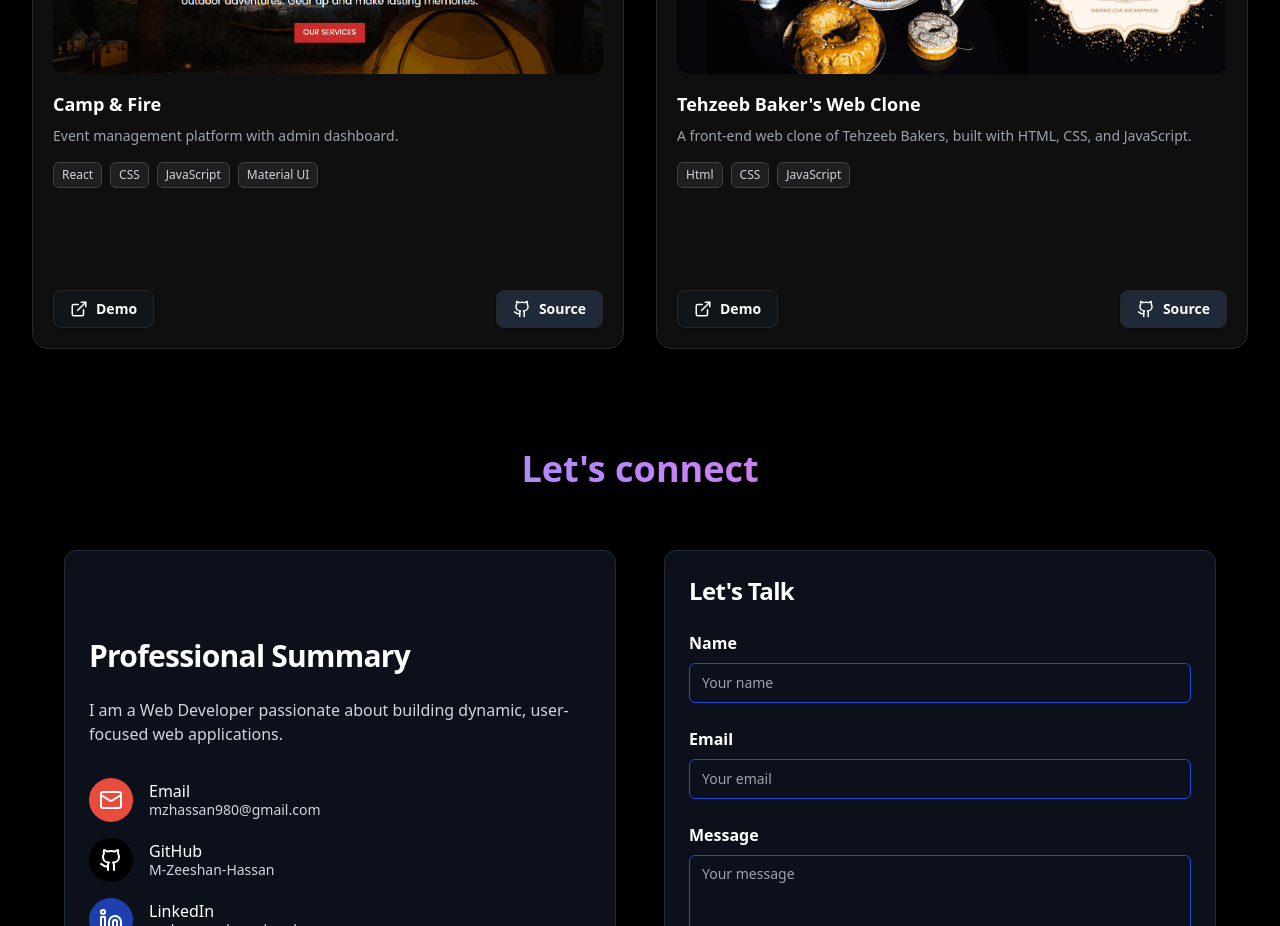
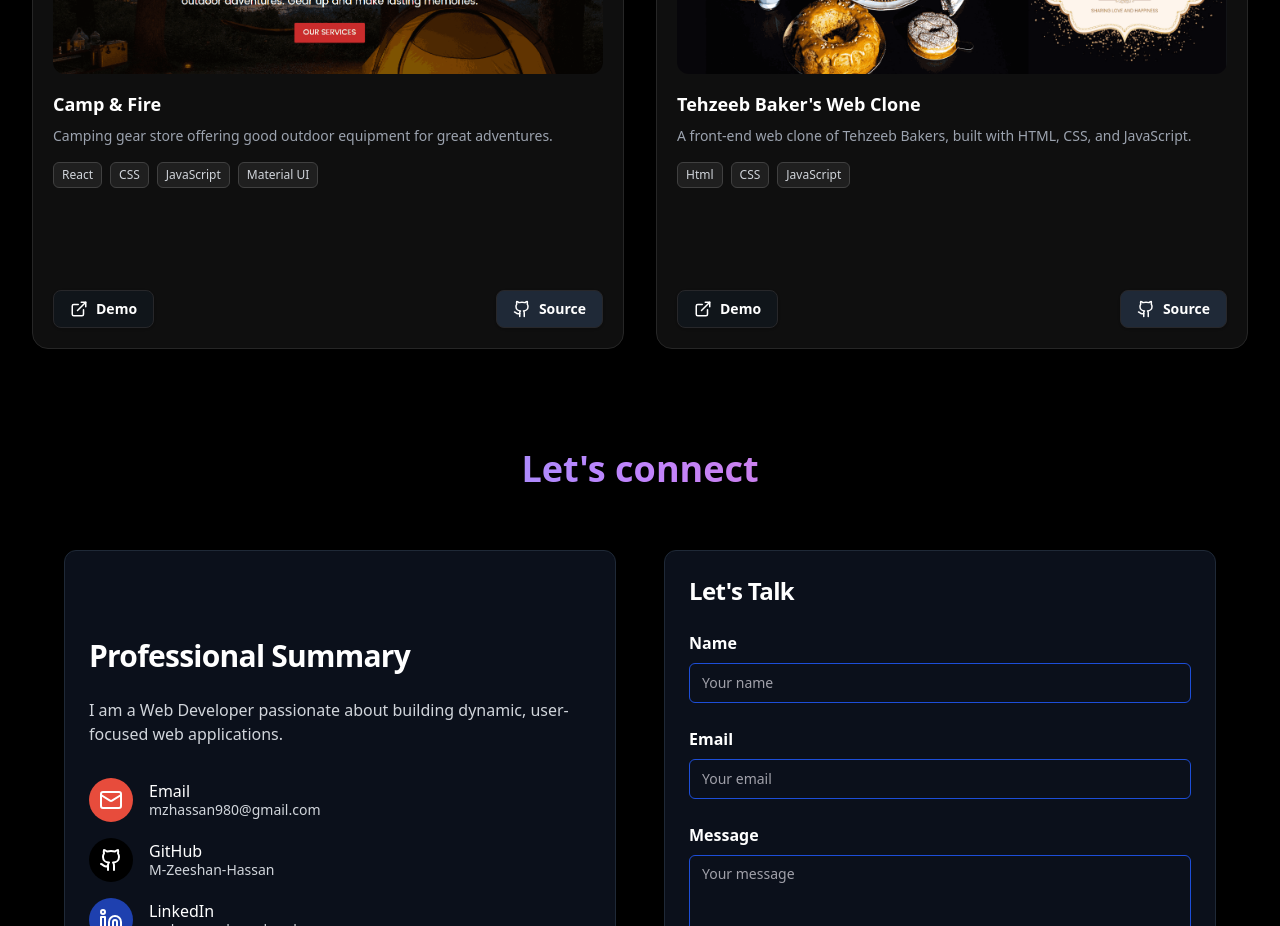
Before and after one commit to M-Zeeshan-Hassan/Portfolio, a React (Vite) app: page / in a window 1280 px wide. Shown: the part 4340-5266 px from the top of the page. Built offline with nearby package versions, Linux system fonts and the light colour scheme; the HTML template or start-up script is replaced by a standard one.

Commit message:
The description of Camping site has been updated.

```diff
--- a/src/components/Projects.tsx
+++ b/src/components/Projects.tsx
@@ -75,7 +75,7 @@ const projectsData = [
   {
     id: 5,
     title: "Camp & Fire",
-    description: "Event management platform with admin dashboard.",
+    description: "Camping gear store offering good outdoor equipment for great adventures.",
     image: "/lovable-uploads/Camp.png",
     tags: ["React", "CSS", "JavaScript", "Material UI"],
     demoUrl: "https://camp-and-fire.netlify.app/",
```
